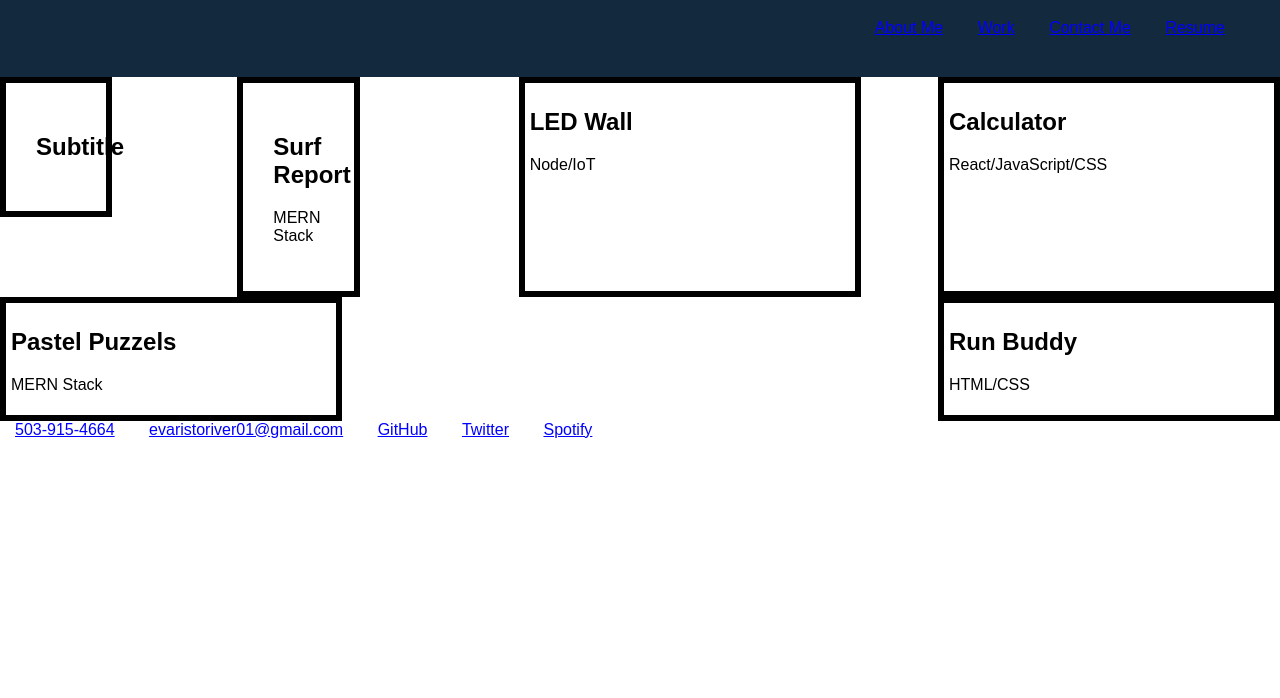
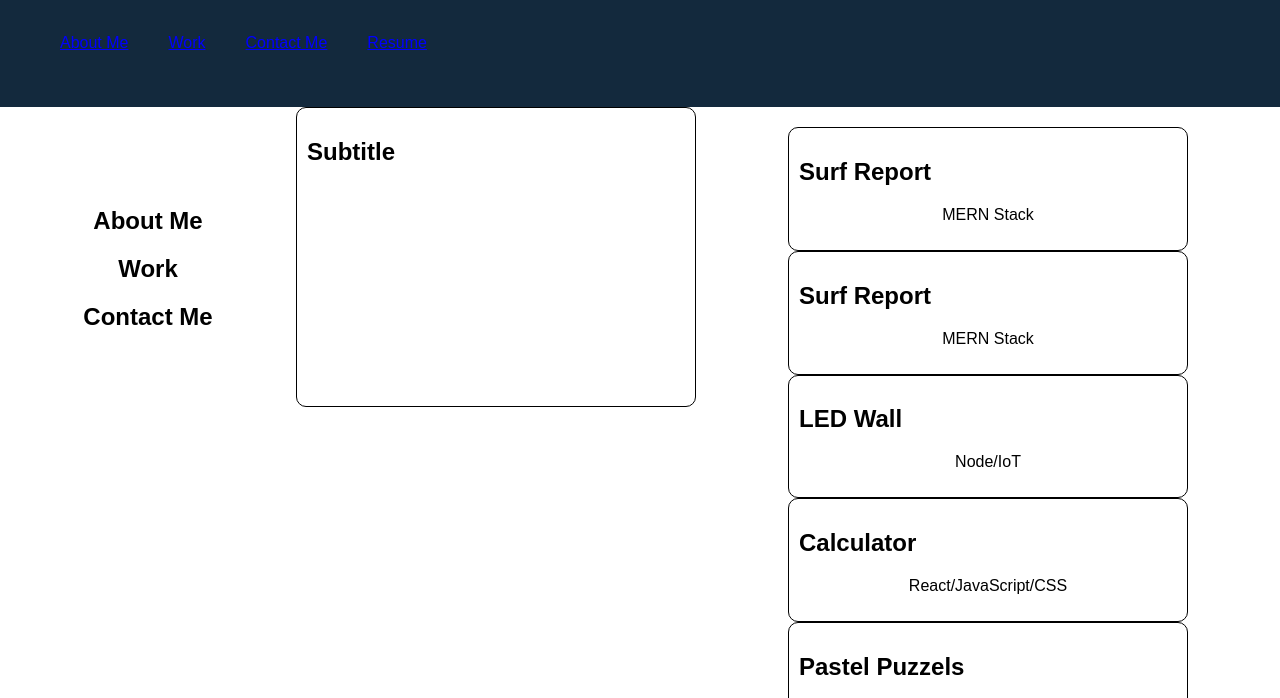
Before and after one commit to Evaristoriver01/challenge-2, a plain HTML site: page index.html in a window 1280 px wide. Shown: the part 101-799 px from the top of the page. Drawn offline with Linux system fonts and the light colour scheme.

Commit message:
Added boxes and flex styles

```diff
--- a/assets/css/style.css
+++ b/assets/css/style.css
@@ -4,51 +4,78 @@
    --navlink-color: blue;
 }
 
+* {
+    box-sizing: border-box;
+}
+
 body {
-    font-family: Arial, Helvetica, sans-serif;
+    font-family: Arial;
     margin: 0;
 }
 
 header {
     padding: 40px;
-    text-align: left;
+    text-align:left;
     background: var(--dark);
     color: var(--light);
 }
 
 nav {
-    text-align: right;
-    text-decoration: line;
+    display: flex;
+    background-color: var(--dark);
 }
 
 nav a {
     color: var(--navlink-color);
-    padding: 15px;
+    padding: 15px 20px;
+    text-decoration: line;
+    text-align:right;
+}
+
+main {
+    display: flex;
+    flex-wrap: wrap;
+}
+
+aside {
+    flex: 1;
+    background-color: none;
+    padding: 80px;
+    text-align: center;
+}
+
+footer {
+    padding: 20px;
     text-align: right;
+    background-color: var(--light);
+    color: var(--navlink-color);
+}
+
+.cards {
+    flex: 4;
+    background-color: #fff;
+    padding: 20px;
+    display: flex;
+    flex-wrap: wrap;
+    justify-content: center;
+}
+
+.card-long {
+    width: 300px;
+    height: 300px;
+    border-style: solid;
+    border-width: 1px;
+    border-radius: 10px;
+    padding: 10px;
+    flex: 0 0 400px;
 }
 
 .card {
     border-style: solid;
-    border-width: 6px;
-    padding: 5px;
-    float: inline-start;
-    width: 25%;
-}
-
-.card-long {
-    border-style: solid;
-    border-width: 6px;
-    padding: 30px;
-    float: inline-start;
-    width: 25%;
-}
-
-.card-big {
-    border-style: solid;
-    border-width: 6px;
-    padding: 30px;
-    float: inline-start;
-    width: 25%;
+    border-width: 1px;
+    border-radius: 10px;
+    padding: 10px;
+    flex: 0 0 400px;
 }
 
 .card header {
@@ -56,11 +83,16 @@ nav a {
   }
 
   .card p {
-    text-align: left;
+    text-align: center;
   }
 
-main {
-    display: flex;
-    flex-wrap: wrap;
-    justify-content: space-between;
+  .card img {
+
   }
+
+  @media screen and (max-width: 768px) {
+    main,
+    nav {
+      flex-direction: column;
+    }
+  }
--- a/index.html
+++ b/index.html
@@ -3,7 +3,6 @@
 
 <head>
     <meta charset="UTF-8">
-    <meta name="viewport" content="width=device-width, initial-scale=1.0" />
     <link rel="stylesheet" type="text/css" href="./assets/css/style.css">
     <title>My Portfolio</title>
 </head>
@@ -21,17 +20,27 @@
     </header>
 
     <main>
-        <section>
-            <div class="card-long">
-                <h2>Subtitle</h2>
-            </div>
+
+        <aside>
+            <h1>About Me</h1>
+            <h1>Work</h1>
+            <h1>Contact Me</h1>
+        </aside>
+
+        <section class="card-long">
+            <h2>Subtitle</h2>
         </section>
 
-        <section>
-           <div class="card-big">
+        <div class="cards">
+
+        <section class="card">
             <h2>Surf Report</h2>
             <p>MERN Stack</p>
-           </div>
+        </section>
+
+        <section class="card">
+            <h2>Surf Report</h2>
+            <p>MERN Stack</p>
         </section>
 
         <section class="card">
@@ -53,7 +62,10 @@
             <h2>Run Buddy</h2>
             <p>HTML/CSS</p>
         </section>
+        </div>
+    </main>
 
+    <footer>
         <section>
             <nav class="my-links">
                 <a href="#">503-915-4664</a>
@@ -63,6 +75,6 @@
                 <a href="#">Spotify</a>
             </nav>
         </section>
-    </main>
+    </footer>
 </body>
 </html>
```
Lines whose indentation alone changed are shown as unchanged.
